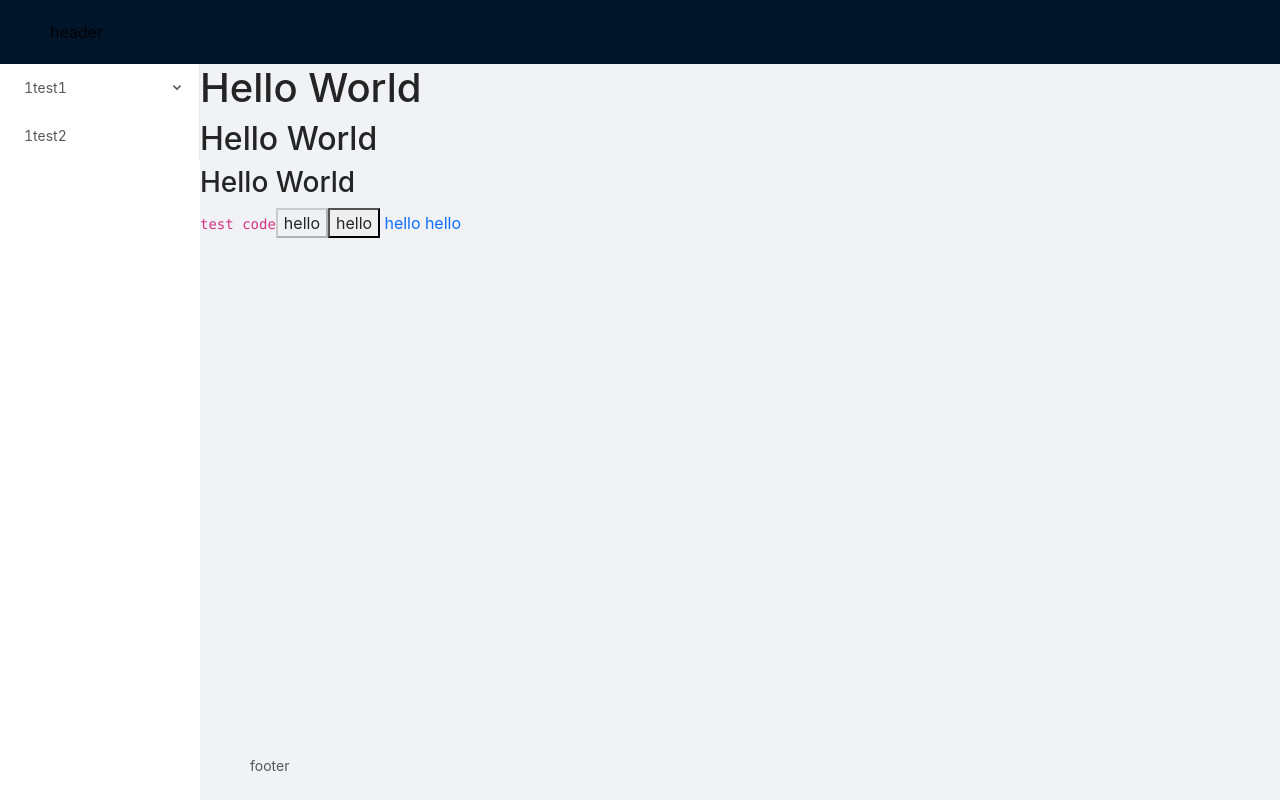
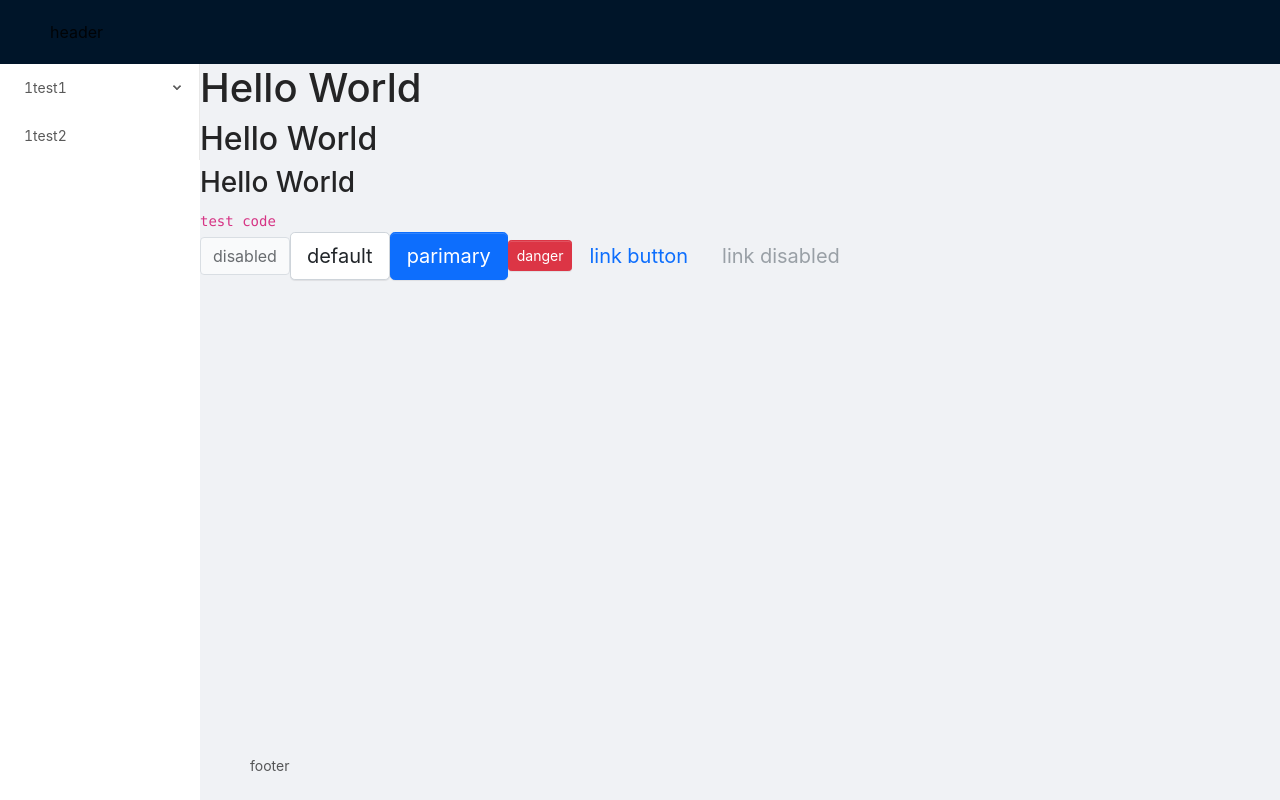
Before and after one commit to szqlovepk/react-ts, a React (Create React App) app: page /#/app in a window 1280 px wide. Built offline with nearby package versions, Linux system fonts and the light colour scheme.

Commit message:
feat: 完善button组件样式

```diff
--- a/src/App.tsx
+++ b/src/App.tsx
@@ -19,10 +19,13 @@
                             <h2>Hello World</h2>
                             <h3>Hello World</h3>
                             <code>test code</code>
-                            <Button disabled> hello </Button>
-                            <Button btnType={ButtonType.Primary} size={ButtonSize.Large}> hello </Button>
-                            <Button btnType={ButtonType.Link} href="http://www.baidu.com" size={ButtonSize.Large}> hello </Button>
-                            <Button btnType={ButtonType.Link} href="http://www.baidu.com" size={ButtonSize.Large} disabled> hello </Button>
+                            <br />
+                            <Button disabled> disabled </Button>
+                            <Button btnType={ButtonType.Default} size={ButtonSize.Large}> default </Button>
+                            <Button btnType={ButtonType.Primary} size={ButtonSize.Large}> parimary </Button>
+                            <Button btnType={ButtonType.Danger} size={ButtonSize.Small}> danger </Button>
+                            <Button btnType={ButtonType.Link} href="http://www.baidu.com" size={ButtonSize.Large}> link button </Button>
+                            <Button btnType={ButtonType.Link} href="http://www.baidu.com" size={ButtonSize.Large} disabled> link disabled </Button>
                         </Content>
                         <Footer>footer</Footer>
                     </Layout>
--- /dev/null
+++ b/src/component/Button/_style.scss
@@ -0,0 +1,80 @@
+/*
+ * File: _style.sass
+ * Description: 描述
+ * File Created: 2020-04-08 10:44:51
+ * Author: szq
+ * ------
+ * Last Modified: 2020-04-08 15:40:28
+ * Modified By: szq at <1056628965@qq.com>
+ * ------
+ * Copyright 2020 - Present, Your Company
+ */
+.btn {
+    position: relative;
+    display: inline-block;
+    font-weight: $btn-font-weight;
+    line-height: $btn-line-height;
+    color: $body-color;
+    white-space: nowrap;
+    text-align: center;
+    vertical-align: middle;
+    background-image: none;
+    border: $btn-border-width solid transparent;
+    @include button-size($btn-padding-y, $btn-padding-x, $btn-font-size, $border-radius);
+    /* padding: $btn-padding-y $btn-padding-x;
+    font-size: $btn-font-size;
+    border-radius: $border-radius; */
+    box-shadow: $btn-box-shadow;
+    cursor: pointer;
+    transition: $btn-transition;
+    &.disabled,
+    &[disabled] {
+        cursor: not-allowed;
+        opacity: $btn-disabled-opacity;
+        box-shadow: none;
+        > * {
+            pointer-events: none;
+          }
+    }
+}
+
+.btn-lg {
+    @include button-size($btn-padding-y-lg, $btn-padding-x-lg, $btn-font-size-lg, $border-radius-lg);
+}
+
+.btn-sm {
+    @include button-size($btn-padding-y-sm, $btn-padding-x-sm, $btn-font-size-sm, $border-radius-sm);
+}
+
+.btn-primary {
+    @include button-style($primary, $primary, $white)
+}
+
+.btn-danger {
+    @include button-style($danger, $danger, $white)
+}
+
+.btn-default {
+    @include button-style($white, $gray-400, $body-color, $white, $primary, $primary)
+}
+
+.btn-link {
+    font-weight: $font-weight-normal;
+    color: $btn-link-color;
+    text-decoration: $link-decoration;
+    box-shadow: none;
+    &:hover {
+        color: $btn-link-hover-color;
+        text-decoration: $link-hover-decoration;
+    }
+    &:focus,
+    &.focus {
+        text-decoration: $link-hover-decoration;
+        box-shadow: none;
+    }
+    &:disabled,
+    &.disabled {
+        color: $btn-link-disabled-color;
+        pointer-events: none;
+    }
+}
--- /dev/null
+++ b/src/style/_mixin.scss
@@ -0,0 +1,39 @@
+/*
+ * File: _mixin
+ * Description: 描述
+ * File Created: 2020-04-08 13:58:58
+ * Author: szq
+ * ------
+ * Last Modified: 2020-04-08 15:31:31
+ * Modified By: szq at <1056628965@qq.com>
+ * ------
+ * Copyright 2020 - Present, Your Company
+ */
+@mixin button-size($padding-y, $padding-x, $font-size, $border-radius) {
+    padding: $padding-y $padding-x;
+    font-size: $font-size;
+    border-radius: $border-radius;
+}
+
+@mixin button-style($background, $border, $color, $hover-background: lighten($background, 7.5%), $hover-border: lighten($border, 10%), $hover-color: $color) {
+    color: $color;
+    background: $background;
+    border-color: $border;
+    &:hover {
+        color: $hover-color;
+        background: $hover-background;
+        border-color: $hover-border;
+    }
+    &:focus,
+    .focus {
+        color: $hover-color;
+        background: $hover-background;
+        border-color: $hover-border;
+    }
+    &:disabled,
+    .disabled {
+        color: $color;
+        background: $background;
+        border-color: $border;
+    }
+}
--- a/src/style/index.scss
+++ b/src/style/index.scss
@@ -4,7 +4,7 @@
  * File Created: 2020-04-03 16:14:38
  * Author: szq
  * ------
- * Last Modified: 2020-04-03 16:14:41
+ * Last Modified: 2020-04-08 13:59:32
  * Modified By: szq at <1056628965@qq.com>
  * ------
  * Copyright 2020 - Present, Your Company
@@ -12,5 +12,11 @@
 // config
 @import "variables";
 
-//layout
+// layout
 @import "reboot";
+
+// mixin
+@import "mixin";
+
+// button
+@import "../component/Button/style";
```
